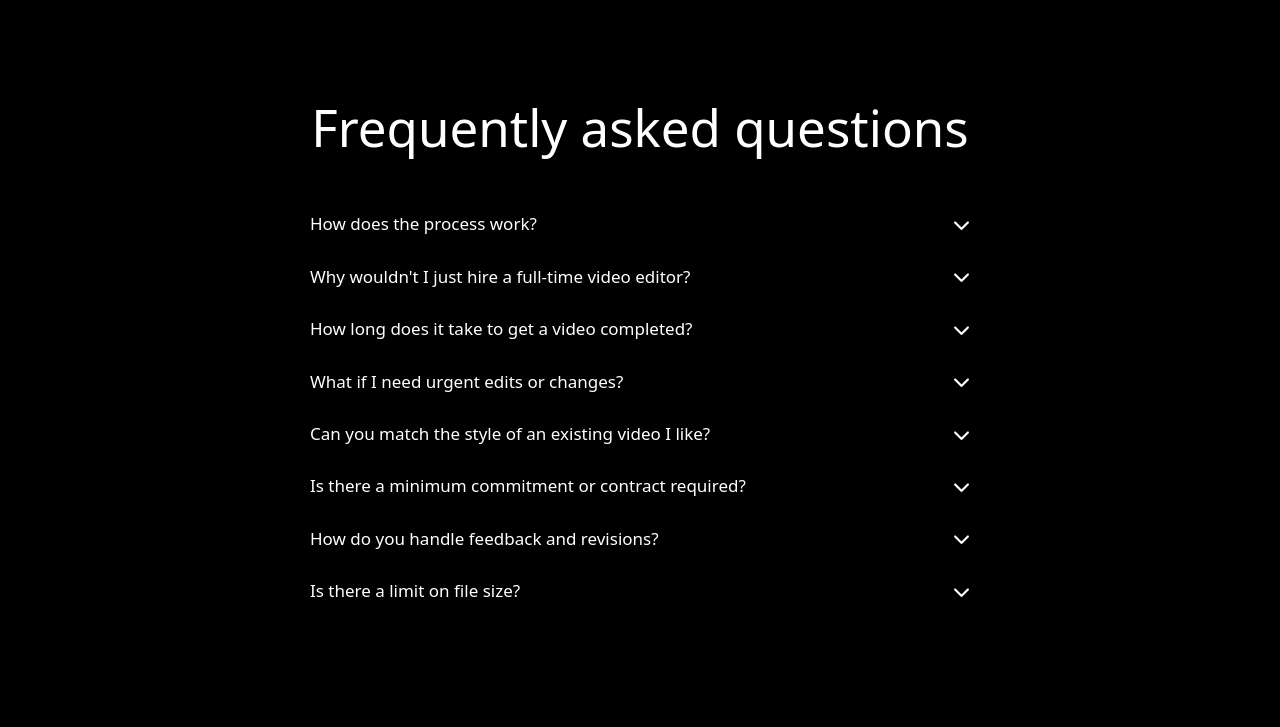
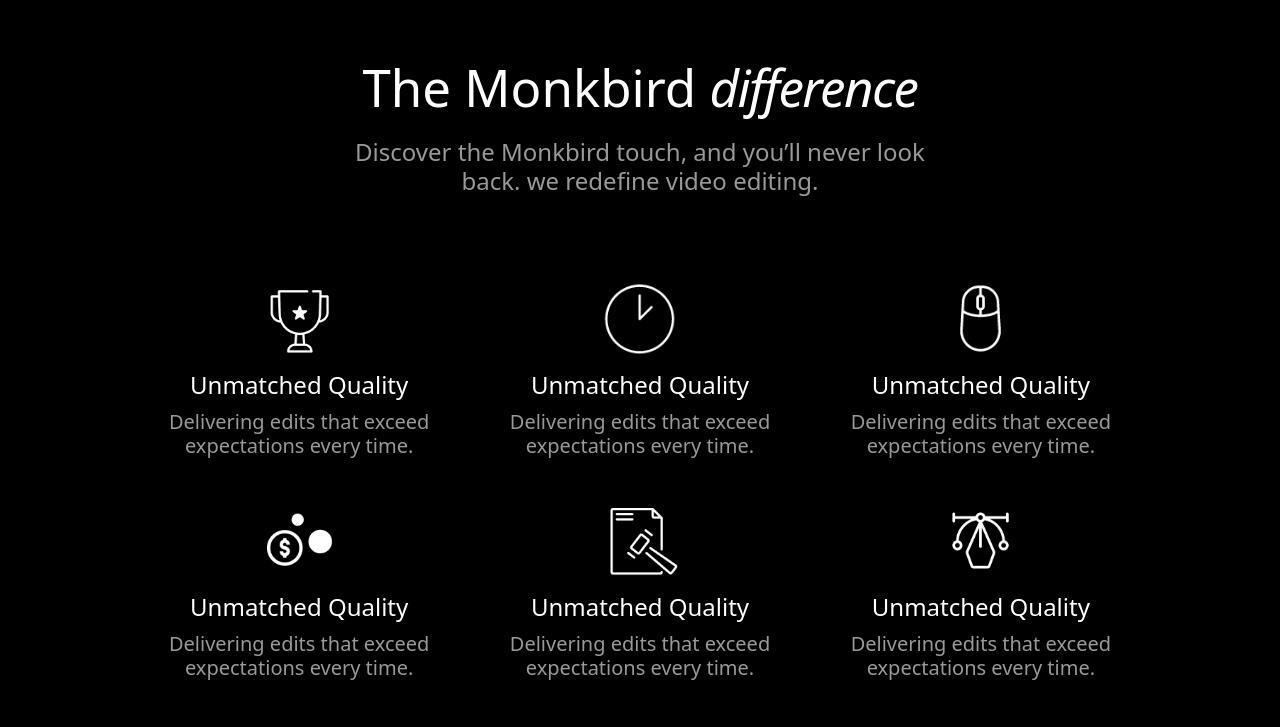
Before and after one commit to Zain-Ali44/MonkBird, a plain HTML site: page index.html in a window 1280 px wide. Shown: the part 853-1580 px from the top of the page. Drawn offline with nearby package versions, Linux system fonts and the light colour scheme.

Commit message:
add gift section

```diff
--- a/assets/js/main.js
+++ b/assets/js/main.js
@@ -1,8 +1,8 @@
-const cursor = document.querySelector(".cursor");
+// const cursor = document.querySelector(".cursor");
 
-document.addEventListener("mousemove", customizeCursor);
+// document.addEventListener("mousemove", customizeCursor);
 
-function customizeCursor(e) {
-  cursor.style.top = e.pageY + "px";
-  cursor.style.left = e.pageX + "px";
-}
+// function customizeCursor(e) {
+//   cursor.style.top = e.pageY + "px";
+//   cursor.style.left = e.pageX + "px";
+// }
--- a/assets/scss/views/_home.scss
+++ b/assets/scss/views/_home.scss
@@ -40,15 +40,17 @@
             justify-content: space-between;
             max-width: 500px;
             width: 100%;
-.nav-item{
 
-    &:hover{
+            .nav-item {
+
+                &:hover {
                     .nav-link {
                         background-color: #fff;
                         color: #000;
                     }
                 }
             }
+
             .nav-link {
                 padding: 10px;
                 border-radius: 20px;
@@ -149,7 +151,8 @@
         img {
             border-radius: 30px;
         }
-        &:last-of-type{
+
+        &:last-of-type {
             right: 20px;
             left: auto;
         }
@@ -205,10 +208,11 @@
 }
 
 // FAQsec start
-.FAQsec{
+.FAQsec {
     padding: 100px 0px;
     background-color: #000;
-    h2{
+
+    h2 {
         color: #fff;
         font-size: 51px;
         line-height: 1.2;
@@ -216,90 +220,182 @@
         text-align: center;
         margin-bottom: 40px;
     }
-    .accordion{
+
+    .accordion {
         max-width: 700px;
         width: 100%;
         margin-left: auto;
         margin-right: auto;
     }
-    .accordion-header{
+
+    .accordion-header {
         margin-bottom: 0px;
     }
-    .accordion-button.collapsed{
 
-        i{
+    .accordion-button.collapsed {
+
+        i {
             transform: rotate(0deg);
         }
     }
-    .accordion-button{
+
+    .accordion-button {
         color: #fff;
         font-size: 17px;
         line-height: 1.2;
         font-weight: 500;
-        &::after{
+
+        &::after {
             display: none;
         }
-        i{
+
+        i {
             transform: rotate(180deg);
         }
     }
-    .accordion-body{
+
+    .accordion-body {
 
         color: #fff;
         padding: 10px 20px 60px 20px;
 
     }
 }
+
 // FAQsec end
 
+// Gift img start
+
+// Gift img end
+.GiftImg {
+    background-color: #000;
+    padding: 60px 0px;
+
+    h2 {
+        font-size: 51px;
+        color: #fff;
+        line-height: 1.2;
+        text-align: center;
+
+        span {
+            color: #fff;
+            font-style: italic;
+            font-weight: 400;
+            letter-spacing: -0.03em;
+        }
+    }
+
+    p {
+        color: #999999;
+        line-height: 1.2;
+        font-size: 24px;
+        font-weight: 500;
+        max-width: 580px;
+        width: 100%;
+        margin-left: auto;
+        margin-right: auto;
+        margin-top: 20px;
+        text-align: center;
+
+    }
+
+    .InnerGiftImg {
+        flex-wrap: wrap;
+        gap: 40px 0px;
+        margin-top: 80px;
+        .GiftItem {
+            width: calc(33.33% - 15px);
+            text-align: center;
+
+
+            .giftImgbox {
+                max-width: 85px;
+                width: 100%;
+                margin-left: auto;
+                margin-right: auto;
+                margin-bottom: 10px;
+
+                img {
+                    width: 100%;
+                    height: 100%;
+                }
+            }
+
+            h3 {
+                color: #fff;
+                font-size: 24px;
+                line-height: 1.2;
+                font-weight: 500;
+
+            }
+
+            p {
+                margin-top: 0px;
+                font-size: 20px;
+                font-weight: 400;
+                margin-top: 10px;
+            }
+        }
+    }
+}
+
 //FOOTER START
-.FooterSec{
+.FooterSec {
     background-color: #000;
     padding: 40px 0px;
+
     .InnerFooter {
         align-items: start !important;
         margin-bottom: 50px;
     }
-    h1{
+
+    h1 {
         font-size: 200px;
         font-weight: 700;
         text-align: center;
         color: #fff;
         margin-bottom: 10px;
     }
-    .itemFooter.With30{
+
+    .itemFooter.With30 {
         width: calc(30% - 15px);
     }
-    .itemFooter{
+
+    .itemFooter {
         width: calc(20% - 15px);
 
-        h3{
+        h3 {
             color: #fff;
             font-size: 20px;
             line-height: 1.2;
             font-weight: 700;
             margin-bottom: 20px;
         }
-        p{
+
+        p {
             color: #fff;
         }
-        .footerlink{
+
+        .footerlink {
             color: #D4D1D3;
             font-size: 16px;
             text-decoration: none;
             text-align: left;
             line-height: 1.6;
         }
-        .InnerIcon{
+
+        .InnerIcon {
             display: flex;
             align-items: center;
             gap: 8px;
 
         }
     }
-    .InnerCopyRight{
+
+    .InnerCopyRight {
         flex-wrap: wrap;
-        span{
+
+        span {
             color: #fff;
             font-size: 14px;
             line-height: 1.2;
@@ -307,4 +403,5 @@
         }
     }
 }
+
 // FOOTER END
--- a/index.html
+++ b/index.html
@@ -136,6 +136,60 @@
         </div>
     </Section>
     <!-- Navbar End -->
+
+    <!-- Gitf IMG start -->
+    <section class="GiftImg">
+        <div class="container">
+            <h2>The Monkbird <span>difference</span></h2>
+            <p>Discover the Monkbird touch, and you’ll never look back. we redefine video editing.</p>
+            <div class="InnerGiftImg flex_bt">
+                <div class="GiftItem">
+                    <div class="giftImgbox">
+                        <img src="assets/img/6f004e_34cb5ab715f344eab13c7a7aa8252b74~mv2.gif" alt="">
+                    </div>
+                    <h3>Unmatched Quality</h3>
+                    <p>Delivering edits that exceed expectations every time.</p>
+                </div>
+                <div class="GiftItem">
+                    <div class="giftImgbox">
+                        <img src="assets/img/6f004e_cf22ce89f24548498c9187da9be9a389~mv2.gif" alt="">
+                    </div>
+                    <h3>Unmatched Quality</h3>
+                    <p>Delivering edits that exceed expectations every time.</p>
+                </div>
+                <div class="GiftItem">
+                    <div class="giftImgbox">
+                        <img src="assets/img/6f004e_7dce6e70737e4563910129ba5a98ad12~mv2.gif" alt="">
+                    </div>
+                    <h3>Unmatched Quality</h3>
+                    <p>Delivering edits that exceed expectations every time.</p>
+                </div>
+                <div class="GiftItem">
+                    <div class="giftImgbox">
+                        <img src="assets/img/doler.gif" alt="">
+                    </div>
+                    <h3>Unmatched Quality</h3>
+                    <p>Delivering edits that exceed expectations every time.</p>
+                </div>
+                <div class="GiftItem">
+                    <div class="giftImgbox">
+                        <img src="assets/img/chart.gif" alt="">
+                    </div>
+                    <h3>Unmatched Quality</h3>
+                    <p>Delivering edits that exceed expectations every time.</p>
+                </div>
+                <div class="GiftItem">
+                    <div class="giftImgbox">
+                        <img src="assets/img/pin.gif" alt="">
+                    </div>
+                    <h3>Unmatched Quality</h3>
+                    <p>Delivering edits that exceed expectations every time.</p>
+                </div>
+            </div>
+        </div>
+    </section>
+    <!-- Gitf IMG End -->
+
     <!-- FAQ start -->
     <section class="FAQsec">
         <div class="container">
@@ -228,8 +282,7 @@
                 <div class="accordion-item">
                     <h2 class="accordion-header">
                         <button class="accordion-button flex_bt collapsed" type="button" data-bs-toggle="collapse"
-                            data-bs-target="#flush-collapsesix" aria-expanded="false"
-                            aria-controls="flush-collapsesix">
+                            data-bs-target="#flush-collapsesix" aria-expanded="false" aria-controls="flush-collapsesix">
                             Is there a minimum commitment or contract required?
                             <i class="fa-solid fa-chevron-down"></i>
                         </button>
```
Also changed, not shown: assets/css/style.css, assets/css/style.min.css, assets/img/6f004e_34cb5ab715f344eab13c7a7aa8252b74~mv2.gif (added), assets/img/6f004e_7dce6e70737e4563910129ba5a98ad12~mv2.gif (added), assets/img/6f004e_cf22ce89f24548498c9187da9be9a389~mv2.gif (added), assets/img/chart.gif (added), assets/img/doler.gif (added), assets/img/pin.gif (added), 2 other files. Lines whose indentation alone changed are shown as unchanged.
